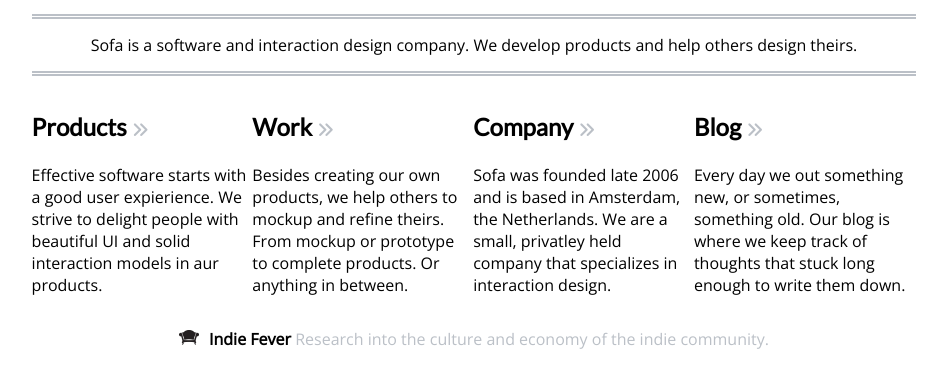
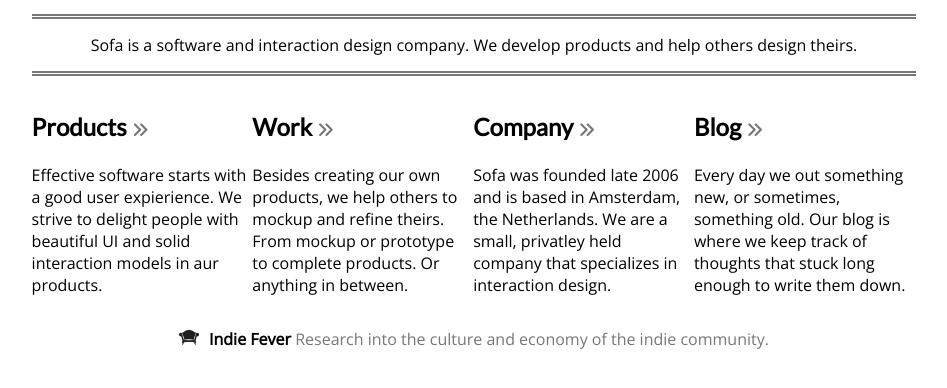
Before and after one commit to MikeTango30/BoxModel, a plain HTML site: page index.html in a window 1280 px wide. Shown: the part 406-794 px from the top of the page, without its empty margins (166-1113 px from the left). Drawn offline with nearby package versions, Linux system fonts and the light colour scheme.

Commit message:
cleaned up styles

```diff
--- a/css/styles.css
+++ b/css/styles.css
@@ -1,7 +1,21 @@
 .container {
 	width: 70%;
+}
+
+.margin-zero-auto {
 	margin: 0 auto;
 }
+
+.half-width {
+	width: 50%;
+}
+
+			/*COLORS*/
+.grey {
+	color:	#777777;
+}
+
+			/*FONTS*/
 
 p {
 	font-family: 'Open Sans', sans-serif;
@@ -11,39 +25,30 @@ h1, h2, h3, h4 {
 	font-family: 'Lato', sans-serif;
 }
 
-h1 {
-	width: 50%;
-	margin: 0 auto;
+			/*HEADER*/
+
+header h1 {
 	font-size: 4rem;
 	text-align: center;
 }
 
-.header-images {
-	width: 50%;
-	margin: 0 auto;
+header p {
+	padding: 15px;
+	border-top: 5px double #777777;
+	border-bottom: 5px double #777777;
+	text-align: center;
 }
 
 .header-images img {
 	display: inline-block;
 }
 
-header p {
-	padding: 15px;
-	border-top: 5px double #bbc0c7;
-	border-bottom: 5px double #bbc0c7;
-	text-align: center;
-}
+			/*ARTICLES*/
 
 section article {
 	display: inline-block;
-	content: justify;
+	vertical-align: top;
 	width: 24.5%;
-}
-
-i {
-	padding: 5px;
-	color: #bbc0c7;
-	font-size: 0.7em;
 }
 
 article a {
@@ -51,10 +56,14 @@ article a {
 	text-decoration: none;
 }
 
+.fa-angle-double-right {
+	padding: 5px;
+	font-size: 0.7em;
+}
+
+			/*FOOTER*/
+
 footer {
-	width: 90%;
-	margin: 0 auto;
-	color:  #bbc0c7;
 	text-align: center;
 }
 
--- a/index.html
+++ b/index.html
@@ -8,35 +8,35 @@
 		<script src="https://kit.fontawesome.com/04b00d367c.js"></script>
 	</head>
 	<body>
-		<div class="container">
+		<div class="container margin-zero-auto">
 			<header>
-				<div class="header-images">
+				<div class="header-images margin-zero-auto half-width">
 					<img src="img/sofa.png" alt="sofa" width="150">
 					<img src="img/sofa.png" alt="sofa">
 					<img src="img/sofa.png" alt="sofa" width="150">
 				</div>
-				<h1>We are Sofa</h1>
+				<h1 class="margin-zero-auto half-width">We are Sofa</h1>
 				<p>Sofa is a software and interaction design company. We develop products and help others design theirs.
 				</p>
 			</header>
 			<section>
 				<article>
-					<h2><a href="#">Products<i class="fas fa-angle-double-right"></i></a></h2>
+					<h2><a href="#">Products<i class="fas fa-angle-double-right grey"></i></a></h2>
 					<p>Effective software starts with a good user expierience. We strive to delight people with beautiful UI and solid interaction models in aur products.</p>
 				</article>
 				<article>
-					<h2><a href="#">Work<i class="fas fa-angle-double-right"></i></a></h2>
+					<h2><a href="#">Work<i class="fas fa-angle-double-right grey"></i></a></h2>
 					<p>Besides creating our own products, we help others to mockup and refine theirs. From mockup or prototype to complete products. Or anything in between.</p>
 				</article>
 				<article>
-					<h2><a href="#">Company<i class="fas fa-angle-double-right"></i></a></h2>
+					<h2><a href="#">Company<i class="fas fa-angle-double-right grey"></i></a></h2>
 					<p>Sofa was founded late 2006 and is based in Amsterdam, the Netherlands. We are a small, privatley held company that specializes in interaction design.</p>
 				</article>
 				<article>
-					<h2><a href="#">Blog<i class="fas fa-angle-double-right"></i></a></h2>
+					<h2><a href="#">Blog<i class="fas fa-angle-double-right grey"></i></a></h2>
 					<p>Every day we out something new, or sometimes, something old. Our blog is where we keep track of thoughts that stuck long enough to write them down.</p>
 				</article>
-				<footer>
+				<footer class="margin-zero-auto grey">
 					<p><img src="img/sofa.png" alt="sofa" width="20"><strong>Indie Fever</strong> Research into the culture and economy of the indie community.
 					</p>
 				</footer>
```
